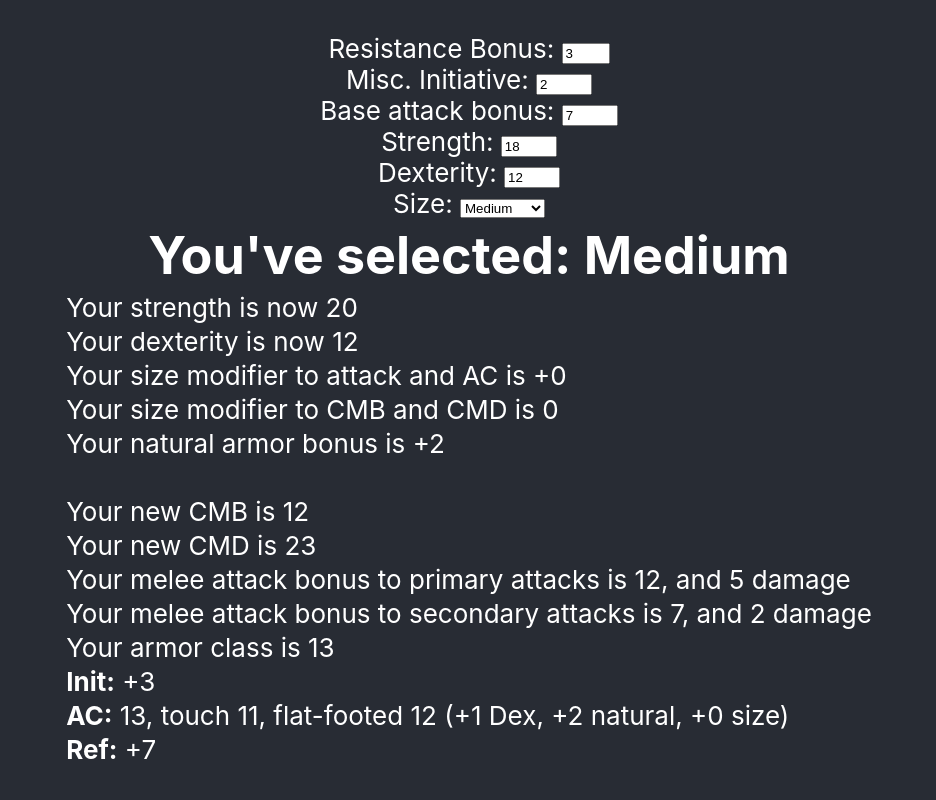
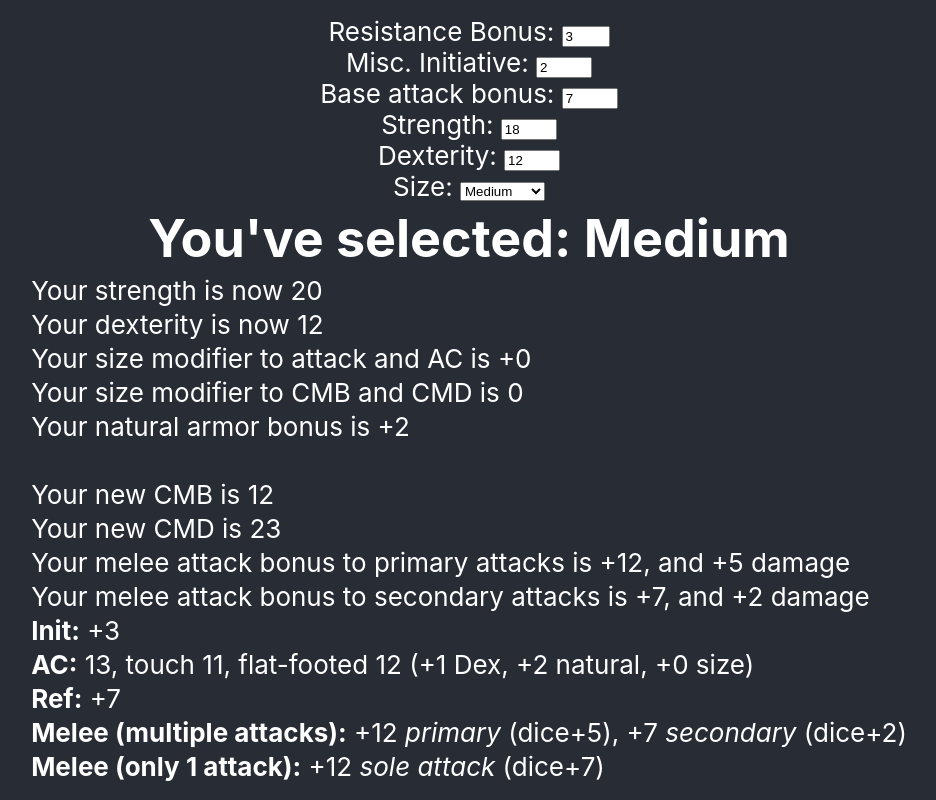
Before and after one commit to ethanvernon/interactive-wildshape, a React (Create React App) app: page / in a window 1280 px wide. Shown: the whole page, without its empty margins (171-1107 px from the left). Built offline with nearby package versions, Linux system fonts and the light colour scheme.

Commit message:
Added more stats and consts to Sibling.js

```diff
--- a/src/Sibling.js
+++ b/src/Sibling.js
@@ -10,10 +10,10 @@ export class Sibling extends Component {
     const dexterity = this.props.modDex;
     const modAA = this.props.modAA < 0 ? this.props.modAA : "+" + this.props.modAA;
     const modCMBD = this.props.modCMBD;
-    const modMab = this.props.modMab;
-    const secondaryMab = parseInt(this.props.modMab)-5;
-    const primDamage = this.props.meleeDamage;
-    const secondDamage = this.props.meleeDamageSecondary;
+    const modMab = this.props.modMab < 0 ? this.props.modMab : "+" + this.props.modMab;
+    const secondaryMab = (parseInt(this.props.modMab)-5) < 0 ? parseInt(this.props.modMab)-5 : "+" + (parseInt(this.props.modMab)-5);
+    const primDamage = this.props.meleeDamage < 0 ? this.props.meleeDamage : "+" + this.props.meleeDamage;
+    const secondDamage = this.props.meleeDamageSecondary < 0 ? this.props.meleeDamageSecondary : "+" + this.props.meleeDamageSecondary;
     const CMB = this.props.CMB;
     const CMD = this.props.CMD;
     const naturalArmor = "+" + this.props.naturalArmor;
@@ -23,6 +23,7 @@ export class Sibling extends Component {
     const ffAC = this.props.ffAC;
     const dexMOD = Math.floor((this.props.modDex-10)/2) < 0 ? Math.floor((this.props.modDex-10)/2) : "+" + Math.floor((this.props.modDex-10)/2);
     const refSave = this.props.refSave < 0 ? this.props.refSave : "+" + this.props.refSave;
+    const singleDamage = primDamage < 0 ? primDamage : "+" + Math.floor(primDamage*1.5);
 
     return (
       <div>
@@ -37,10 +38,11 @@ export class Sibling extends Component {
         <p>Your new CMD is {CMD}</p>
         <p>Your melee attack bonus to primary attacks is {modMab}, and {primDamage} damage</p>
         <p>Your melee attack bonus to secondary attacks is {secondaryMab}, and {secondDamage} damage</p>
-        <p>Your armor class is {AC}</p>
         <p><b>Init:</b> {initiative}</p>
         <p><b>AC:</b> {AC}, touch {touchAC}, flat-footed {ffAC} ({dexMOD} Dex, {naturalArmor} natural, {modAA} size)</p>
         <p><b>Ref:</b> {refSave}</p>
+        <p><b>Melee (multiple attacks):</b> {modMab} <i>primary</i> (dice{primDamage}), {secondaryMab} <i>secondary</i> (dice{secondDamage})</p>
+        <p><b>Melee (only 1 attack):</b> {modMab} <i>sole attack</i> (dice{singleDamage})</p>
       </div>
     );
   }
```
